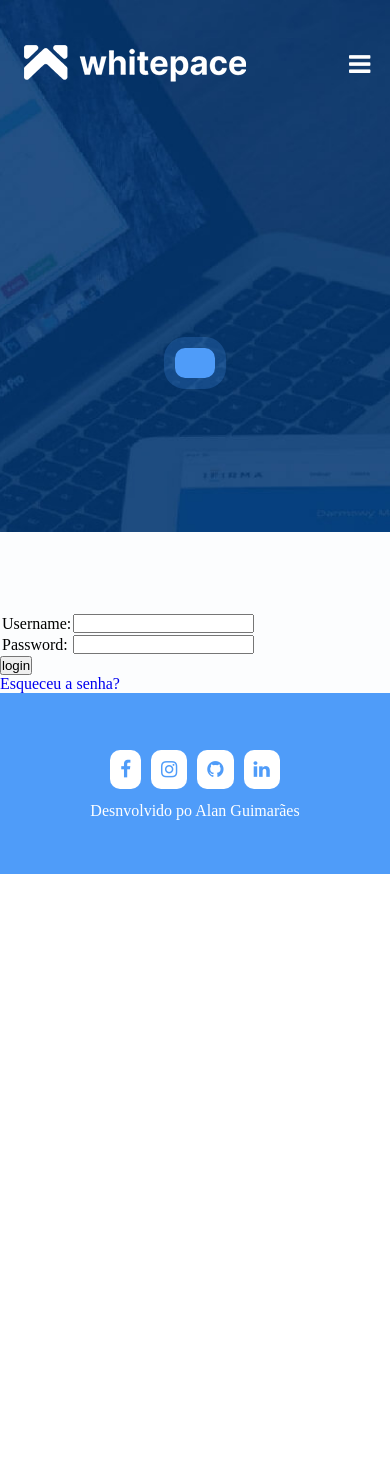
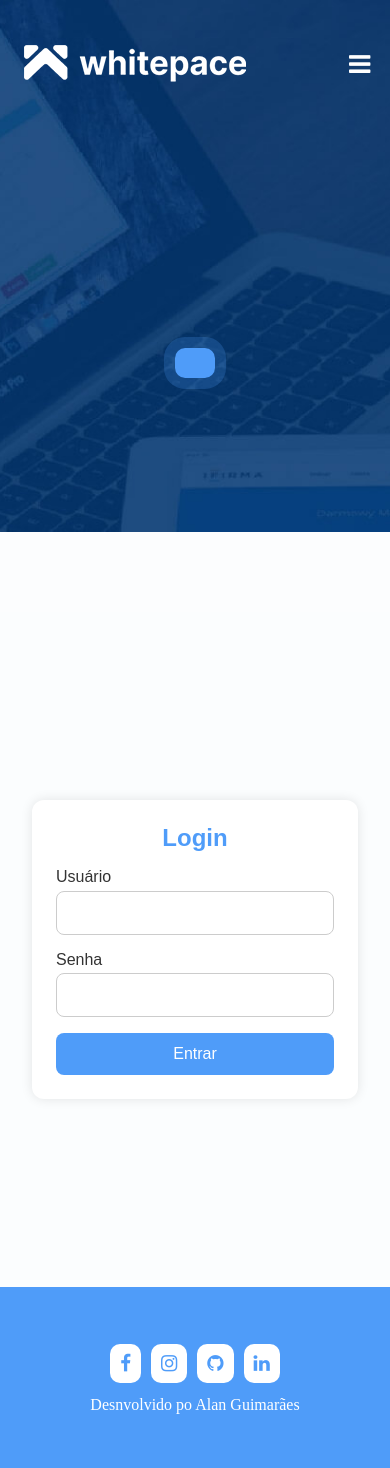
Before and after one commit to BarbosAlan/Django, a Django app: page /accounts/login/ in a window 390 px wide. Before the commit the page ends 874 px from the top, so only its background shows below. Run offline with Django 5.2, Linux system fonts and the light colour scheme.

Commit message:
Update login
Pagina de login responsiva

```diff
--- a/templates/registration/login.html
+++ b/templates/registration/login.html
@@ -1,45 +1,107 @@
 {% extends 'global/base.html' %}
 
+{% block main %}
+  <style>
+    .login-section {
+      display: flex;
+      justify-content: center;
+      align-items: center;
+      min-height: 80vh;
+      background-color: #f1f6fc31;
+      padding: 2rem;
+    }
 
-{% block main %}
+    .login-box {
+      background-color: white;
+      padding: 2rem;
+      border-radius: 12px;
+      box-shadow: 0 0 12px rgba(0,0,0,0.1);
+      width: 100%;
+      max-width: 400px;
+      font-family: Arial, sans-serif;
+    }
 
+    .login-box h2 {
+      margin-bottom: 1rem;
+      color: #4f9cf9;
+      text-align: center;
+    }
 
-  {% if form.errors %}
-    <p>Seu nome de usuário e senha não correspondem. Por favor, tente novamente.</p>
-  {% endif %}
+    .login-box label {
+      display: block;
+      margin-bottom: 0.3rem;
+      color: #333;
+    }
 
+    .login-box input[type="text"],
+    .login-box input[type="password"] {
+      width: 100%;
+      padding: 12px;
+      margin-bottom: 1rem;
+      border: 1px solid #ccc;
+      border-radius: 8px;
+      font-size: 1rem;
+    }
 
-  {% if next %}
-    {% if user.is_authenticated %}
-      <p>Sua conta não tem acesso a esta página. Para prosseguir,
-        faça login com uma conta que tenha acesso.</p>
-    {% else %}
-      <p>Faça login para ver esta página.</p>
-    {% endif %}
-  {% endif %}
+    .login-box input[type="submit"] {
+      background-color: #4f9cf9;
+      color: white;
+      border: none;
+      padding: 12px;
+      width: 100%;
+      font-size: 1rem;
+      border-radius: 8px;
+      cursor: pointer;
+      transition: background 0.3s;
+    }
 
+    .login-box input[type="submit"]:hover {
+      background-color: #3580db;
+    }
 
-  <form method="post" action="{% url 'login' %}" class="form-control">
-    {% csrf_token %}
-    <table>
-      <tr>
-        <td>{{ form.username.label_tag }}</td>
-        <td>{{ form.username }}</td>
-      </tr>
-      <tr>
-        <td>{{ form.password.label_tag }}</td>
-        <td>{{ form.password }}</td>
-      </tr>
-    </table>
-    <input type="submit" value="login" />
-    <input type="hidden" name="next" value="{{ next }}" />
+    .login-box .error {
+      color: red;
+      font-size: 0.9rem;
+      margin-bottom: 1rem;
+    }
 
+    @media (max-width: 500px) {
+      .login-box {
+        padding: 1.5rem;
+      }
 
-    {# Supõe que você configure a visualização password_reset em seu URLconf #}
-    <p><a href="{% url 'password_reset' %}">Esqueceu a senha?</a></p>
+      .login-box h2 {
+        font-size: 1.5rem;
+      }
+    }
+  </style>
 
-  </form>
+  <section class="login-section">
+    <div class="login-box">
+      <h2>Login</h2>
 
+      {% if form.errors %}
+        <p class="error">Usuário ou senha incorretos. Tente novamente.</p>
+      {% endif %}
 
+      {% if next %}
+        {% if user.is_authenticated %}
+          <p class="error">Sua conta não tem acesso a esta página.</p>
+        {% else %}
+          <p>Faça login para acessar a página.</p>
+        {% endif %}
+      {% endif %}
 
-{% endblock main %}
+      <form method="post" action="{% url 'login' %}">
+        {% csrf_token %}
+        <label for="{{ form.username.id_for_label }}">Usuário</label>
+        {{ form.username }}
+
+        <label for="{{ form.password.id_for_label }}">Senha</label>
+        {{ form.password }}
+
+        <input type="submit" value="Entrar">
+      </form>
+    </div>
+  </section>
+{% endblock %}
```
Also changed, not shown: db.sqlite3.
